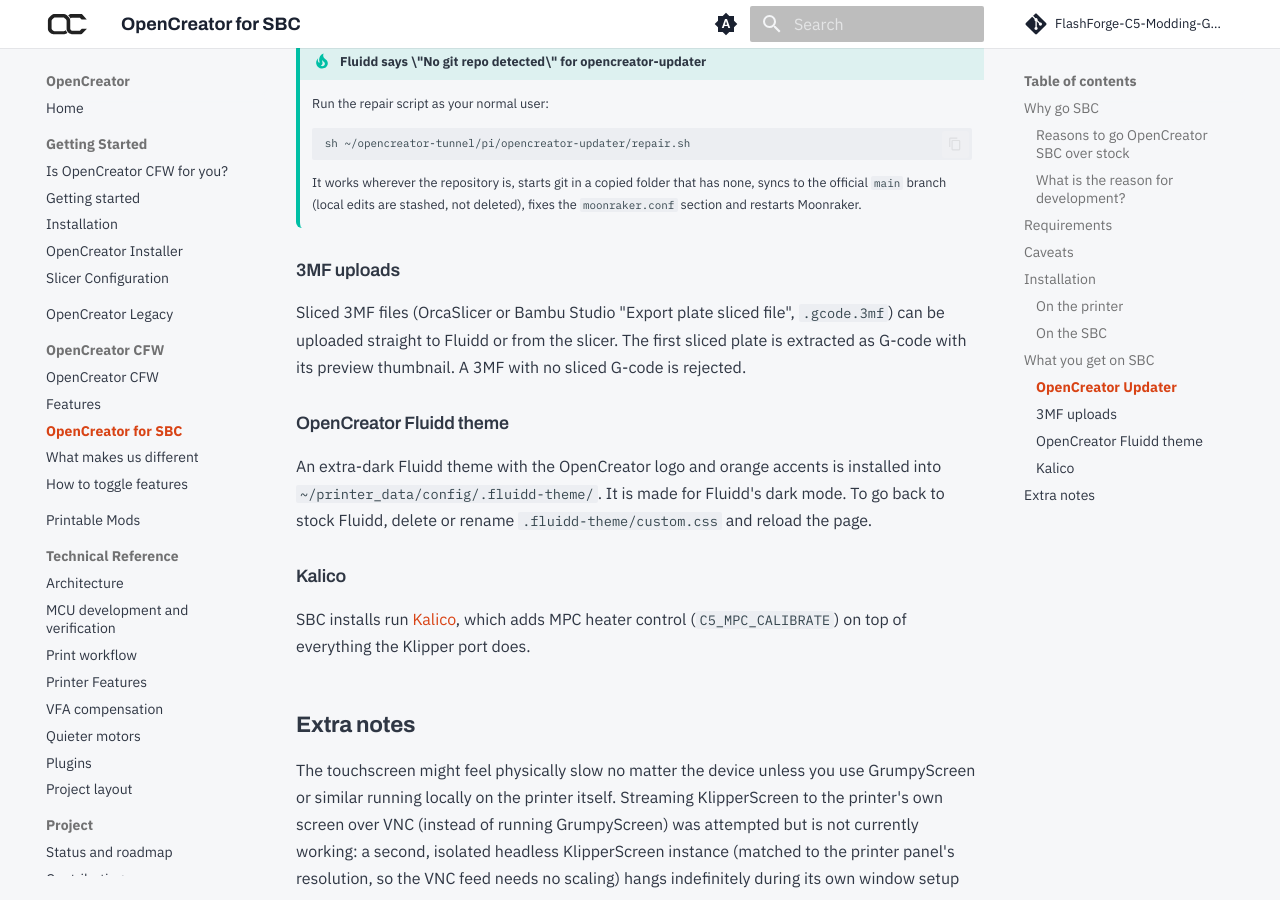
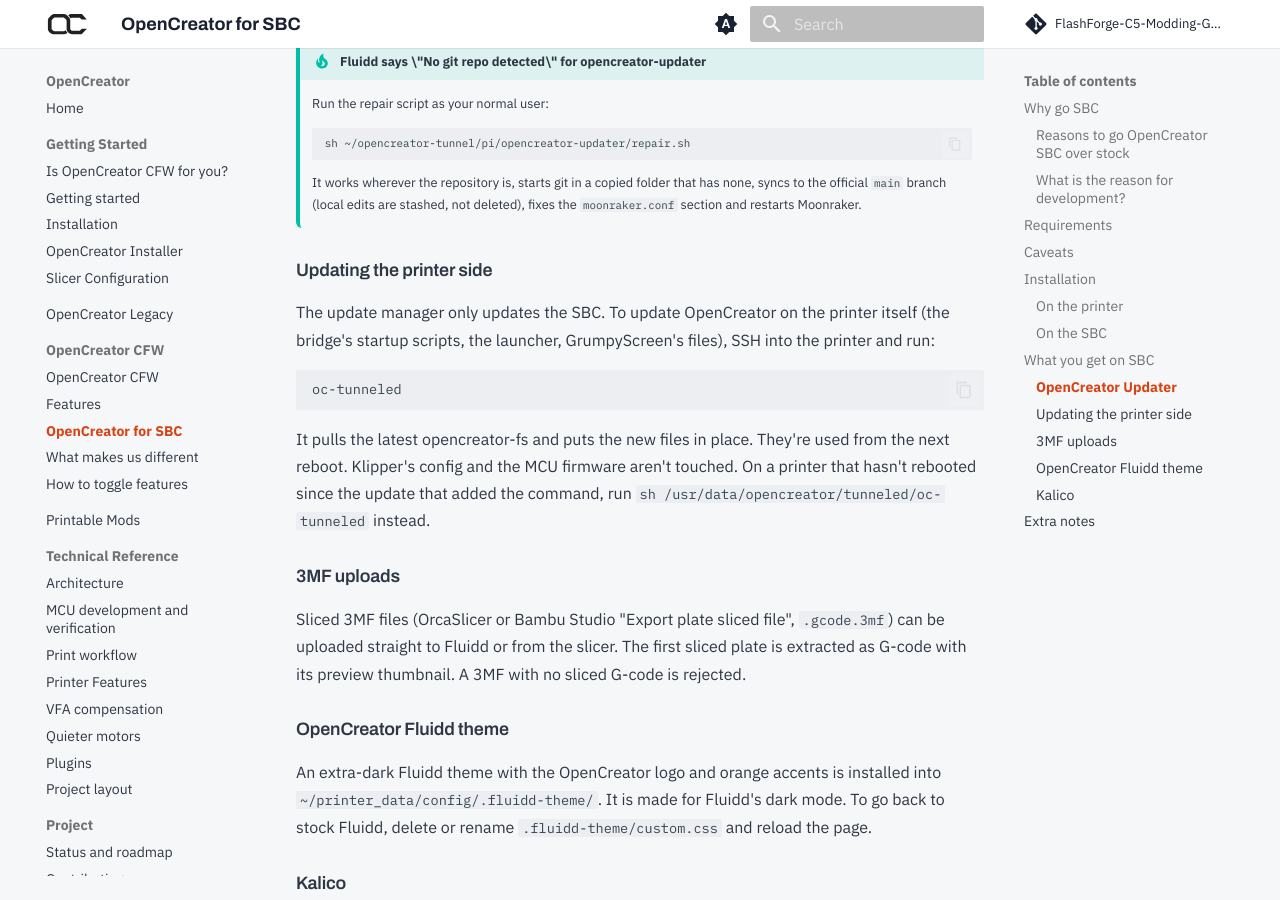
Before and after one commit to FlashForge-C5-Modding-Group/OpenCreator, an MkDocs documentation site: the page built from docs/rpi-klipper.md, in a window 1280 px wide and 900 px high, scrolled down 3804 px. Built offline with MkDocs 1.6.1 and Material for MkDocs 9.7.7, drawn with Linux system fonts in a browser that asks for light colours; comment, search, counter and statistics services are not loaded.

Commit message:
docs for oc-tunneled

````diff
--- a/docs/rpi-klipper.md
+++ b/docs/rpi-klipper.md
@@ -178,6 +178,20 @@ look at, never into the live config.
     the official `main` branch (local edits are stashed, not deleted), fixes the
     `moonraker.conf` section and restarts Moonraker.
 
+### Updating the printer side
+
+The update manager only updates the SBC. To update OpenCreator on the printer itself (the
+bridge's startup scripts, the launcher, GrumpyScreen's files), SSH into the printer and run:
+
+```sh
+oc-tunneled
+```
+
+It pulls the latest opencreator-fs and puts the new files in place. They're used from the
+next reboot. Klipper's config and the MCU firmware aren't touched. On a printer that hasn't
+rebooted since the update that added the command, run
+`sh /usr/data/opencreator/tunneled/oc-tunneled` instead.
+
 ### 3MF uploads
 
 Sliced 3MF files (OrcaSlicer or Bambu Studio "Export plate sliced file", `.gcode.3mf`) can be
````
